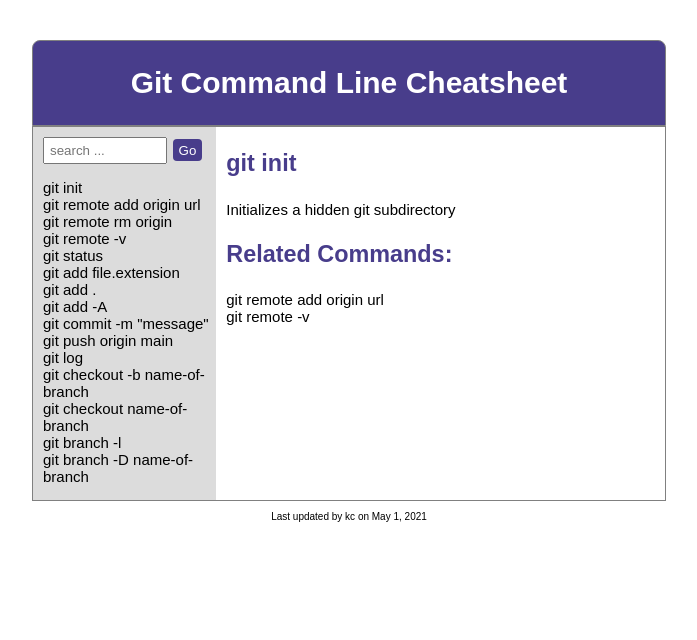
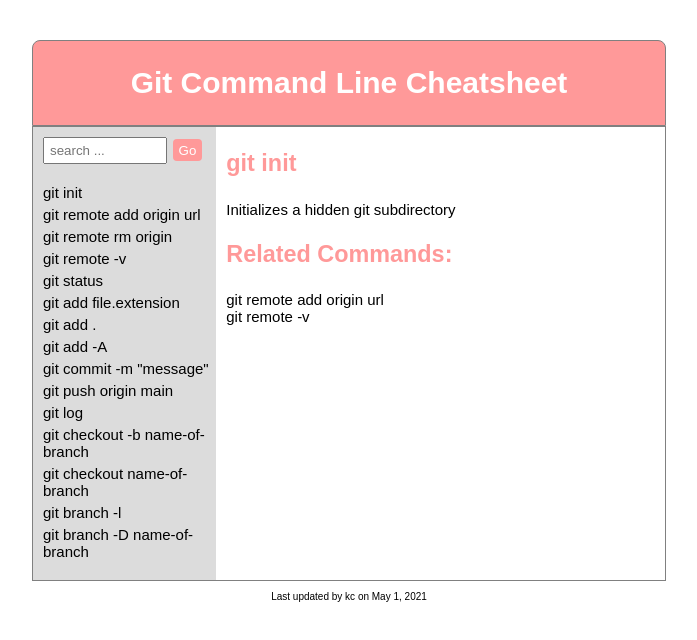
Before and after one commit to kcshellacool/git-cl-cs, a plain HTML site: page index.html in a window 1280 px wide. Shown: the whole page, without its empty margins (291-988 px from the left). Drawn offline with Linux system fonts and the light colour scheme.

Commit message:
updated color and minor styles

```diff
--- a/assets/css/style.css
+++ b/assets/css/style.css
@@ -11,7 +11,7 @@ body {
     width: 50%;
     margin:40px auto 0px;
     color: white;
-    background: #483D8b;
+    background: #ff9999;
     text-align:center;
     border: 1px solid gray;
     border-radius: 8px 8px 0px 0px;
@@ -47,11 +47,11 @@ body {
 }
 
 .word {
-    border-bottom: 1px #483D8b;
+    border-bottom: 1px #ff9999;
 }
 
 .word h3 {
-    color:#483D8b;
+    color:#ff9999;
 }
 #word_list {
     font-size:15px;
@@ -64,9 +64,14 @@ li {
     list-style-type: none;
 }
 
+li.list {
+    margin-top:5px;
+    margin-bottom:5px;
+}
+
 li.list:hover {
     cursor:pointer;
-    color:#483D8b;
+    color:#ff9999;
 
 }
 
@@ -84,12 +89,12 @@ li.list:hover {
 button:hover{
     cursor:pointer;
     background:white;
-    color:#483D8b;
+    color:#ff9999;
 }
 
 button {
     height: 22px;
-    background: #483D8b;
+    background: #ff9999;
     color: white;
     border: none;
     border-radius: 4px;
```
